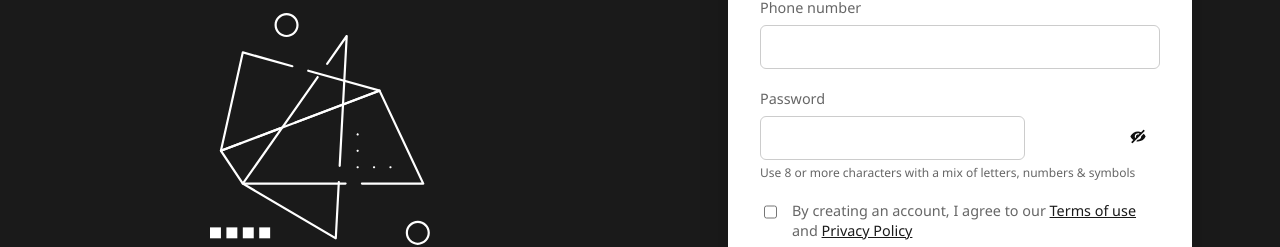
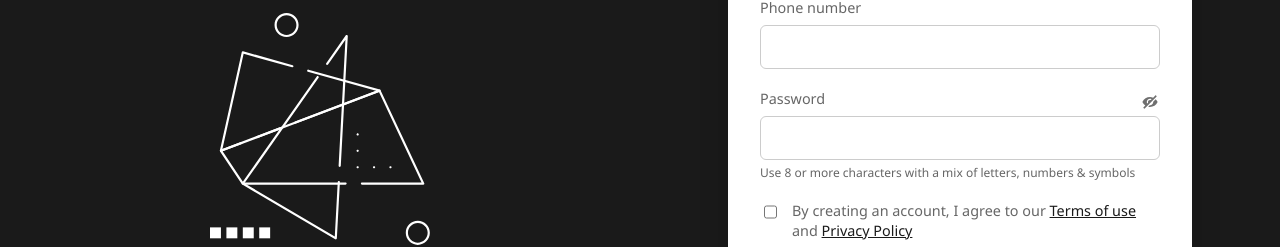
Before and after one commit to geekscalada/angular-ui-examples, an Angular app: page / in a window 1280 px wide. Shown: the part 374-621 px from the top of the page. Built offline with nearby package versions, Linux system fonts and the light colour scheme.

Commit message:
feat: format show and hide icon

```diff
--- a/src/app/pages/login-page.html
+++ b/src/app/pages/login-page.html
@@ -55,14 +55,8 @@
 
         <!-- Campo de contraseña con botón para mostrar/ocultar -->
         <div class="form-group form-group--password">
-          <label for="password">Password</label>
-          <div class="password-wrapper">
-            <input
-              [type]="showPassword ? 'text' : 'password'"
-              id="password"
-              name="password"
-              class="form-control form-control--password"
-            />
+          <div class="form-label-row">
+            <label for="password">Password</label>
             <button
               type="button"
               class="password-toggle"
@@ -79,6 +73,14 @@
               />
             </button>
           </div>
+
+          <input
+            [type]="showPassword ? 'text' : 'password'"
+            id="password"
+            name="password"
+            class="form-control form-control--password"
+          />
+
           <small class="form-hint">
             Use 8 or more characters with a mix of letters, numbers & symbols
           </small>
--- a/src/app/pages/login-page.scss
+++ b/src/app/pages/login-page.scss
@@ -22,39 +22,39 @@ $breakpoint-mobile: 768px; // Punto de corte responsive
 $font-family-base: "Segoe UI", sans-serif; // Fuente principal
 
 .login-page {
-  font-family: $font-family-base; // Aplicamos la fuente base
+  font-family: $font-family-base;
   display: grid;
-  grid-template-columns: 1fr 1fr; /* Dos columnas iguales */
-  height: 100vh; /* Altura exacta de la pantalla para evitar scroll */
+  grid-template-columns: 1fr 1fr;
+  height: 100vh;
   overflow: hidden;
 
   &__branding {
-    background-color: $color-dark; /* Fondo oscuro para la sección izquierda */
-    color: $color-text-light; /* Texto en blanco */
+    background-color: $color-dark;
+    color: $color-text-light;
     display: flex;
-    align-items: center; /* Centramos verticalmente el contenido */
-    justify-content: center; /* Centramos horizontalmente */
-    padding: $container-padding; /* Espacio interior */
+    align-items: center;
+    justify-content: center;
+    padding: $container-padding;
 
     .branding__content {
-      text-align: center; /* Centramos el texto */
+      text-align: center;
 
       .branding__title {
-        font-size: $font-size-title; /* Tamaño grande para el título */
-        margin-bottom: 1rem; /* Espacio inferior */
+        font-size: $font-size-title;
+        margin-bottom: 1rem;
         transition: all 0.3s ease;
       }
 
       .branding__subtitle {
-        font-size: $font-size-subtitle; /* Tamaño medio para subtítulo */
-        opacity: 0.8; /* Ligera transparencia */
+        font-size: $font-size-subtitle;
+        opacity: 0.8;
         margin-bottom: 2rem;
         transition: opacity 0.3s ease;
       }
 
       .branding__image {
-        max-width: $max-image-width; /* Ancho máximo de la imagen */
-        width: 100%; /* Escala según el contenedor */
+        max-width: $max-image-width;
+        width: 100%;
         transition: transform 0.3s ease;
 
         &:hover {
@@ -65,10 +65,10 @@ $font-family-base: "Segoe UI", sans-serif; // Fuente principal
   }
 
   &__form {
-    background-color: $color-dark; /* Fondo oscuro para el formulario */
+    background-color: $color-dark;
     display: flex;
-    align-items: center; /* Centramos verticalmente el formulario */
-    justify-content: center; /* Centramos horizontalmente */
+    align-items: center;
+    justify-content: center;
     padding: $container-padding;
 
     @media (max-width: $breakpoint-mobile) {
@@ -76,42 +76,42 @@ $font-family-base: "Segoe UI", sans-serif; // Fuente principal
     }
 
     .form-container {
-      background-color: $color-light; // Fondo blanco
-      border-radius: 1rem; // Bordes redondeados pronunciados
-      box-shadow: 0 0 30px rgba(0, 0, 0, 0.15); // Sombra suave para dar profundidad
-      max-width: $max-form-width; // Ancho máximo del formulario
-      padding: 2rem; // Espacio interno del formulario
+      background-color: $color-light;
+      border-radius: 1rem;
+      box-shadow: 0 0 30px rgba(0, 0, 0, 0.15);
+      max-width: $max-form-width;
+      padding: 2rem;
 
       @media (max-width: $breakpoint-mobile) {
         border-radius: 0;
         box-shadow: none;
-        max-width: 100%; // Ancho completo en móviles
+        max-width: 100%;
       }
 
       .form-title {
-        font-size: $font-size-form-title; /* Tamaño grande para el título */
-        margin-bottom: 2rem; /* Separación con los campos */
-        text-align: center; /* Texto centrado */
+        font-size: $font-size-form-title;
+        margin-bottom: 2rem;
+        text-align: center;
       }
 
       .form {
         display: flex;
         flex-direction: column;
-        gap: 1.25rem; /* Separación entre bloques de campos */
+        gap: 1.25rem;
 
         .form-row {
           display: flex;
-          gap: 1rem; // Espacio entre "First name" y "Last name"
+          gap: 1rem;
           margin-bottom: 1.5rem;
 
           @media (max-width: $breakpoint-mobile) {
-            flex-direction: column; // Apila en pantallas pequeñas
+            flex-direction: column;
           }
         }
 
         .form-group--half {
           flex: 1;
-          min-width: 0; // Evita que crezca más allá del contenedor
+          min-width: 0;
         }
 
         .form-group {
@@ -119,21 +119,21 @@ $font-family-base: "Segoe UI", sans-serif; // Fuente principal
           flex-direction: column;
 
           label {
-            font-size: $font-size-label; /* Tamaño de las etiquetas */
+            font-size: $font-size-label;
             margin-bottom: 0.5rem;
-            color: $color-muted; /* Color gris claro */
+            color: $color-muted;
             transition: color 0.3s ease;
           }
 
           .form-control {
-            padding: $input-padding; /* Espaciado interno */
-            font-size: $font-size-input; /* Tamaño del texto */
-            border: 1px solid $color-border; /* Borde gris claro */
-            border-radius: $border-radius; /* Bordes redondeados */
+            padding: $input-padding;
+            font-size: $font-size-input;
+            border: 1px solid $color-border;
+            border-radius: $border-radius;
             transition: border-color 0.3s ease, box-shadow 0.3s ease;
 
             &:focus {
-              border-color: $color-focus; // Borde verde al enfocar
+              border-color: $color-focus;
               outline: none;
               box-shadow: 0 0 0 2px rgba($color-focus, 0.2);
             }
@@ -148,26 +148,34 @@ $font-family-base: "Segoe UI", sans-serif; // Fuente principal
         }
 
         .form-group--password {
-          .password-wrapper {
-            position: relative;
+          position: relative;
 
-            .form-control--password {
-              padding-right: 2.5rem; // Espacio para el icono a la derecha
+          .form-label-row {
+            display: flex;
+            justify-content: space-between;
+            align-items: center;
+
+            label {
+              margin-bottom: 0.5rem;
             }
 
             .password-toggle {
-              position: absolute;
-              top: 50%;
-              right: 0.75rem;
-              transform: translateY(-50%);
-              background: transparent;
+              background: none;
               border: none;
+              cursor: pointer;
               padding: 0;
-              cursor: pointer;
+              display: flex;
+              align-items: center;
 
               img {
                 width: 1.25rem;
                 height: 1.25rem;
+                opacity: 0.6;
+                transition: opacity 0.2s ease;
+
+                &:hover {
+                  opacity: 1;
+                }
               }
             }
           }
@@ -180,7 +188,7 @@ $font-family-base: "Segoe UI", sans-serif; // Fuente principal
           gap: 0.75rem;
 
           input[type="checkbox"] {
-            accent-color: $color-dark; // Color personalizado del checkbox
+            accent-color: $color-dark;
             margin-top: 0.2rem;
             width: 1rem;
             height: 1rem;
@@ -194,12 +202,10 @@ $font-family-base: "Segoe UI", sans-serif; // Fuente principal
           }
 
           a {
-            color: $color-dark; // Color del enlace
+            color: $color-dark;
+
             &:hover {
-              color: darken(
-                $color-dark,
-                10%
-              ); // Oscurece el color al pasar el ratón
+              color: darken($color-dark, 10%);
             }
           }
         }
@@ -207,7 +213,7 @@ $font-family-base: "Segoe UI", sans-serif; // Fuente principal
         &__button-zone {
           display: flex;
           flex-direction: row;
-          gap: 1rem; // Espacio entre el botón y el pie de formulario
+          gap: 1rem;
           align-items: center;
         }
 
@@ -248,10 +254,10 @@ $font-family-base: "Segoe UI", sans-serif; // Fuente principal
 
 @media (max-width: $breakpoint-mobile) {
   .login-page {
-    grid-template-columns: 1fr; /* En pantallas pequeñas, una sola columna */
+    grid-template-columns: 1fr;
 
     &__branding {
-      display: none; /* Ocultamos la parte izquierda para simplificar */
+      display: none;
     }
   }
 }
```
